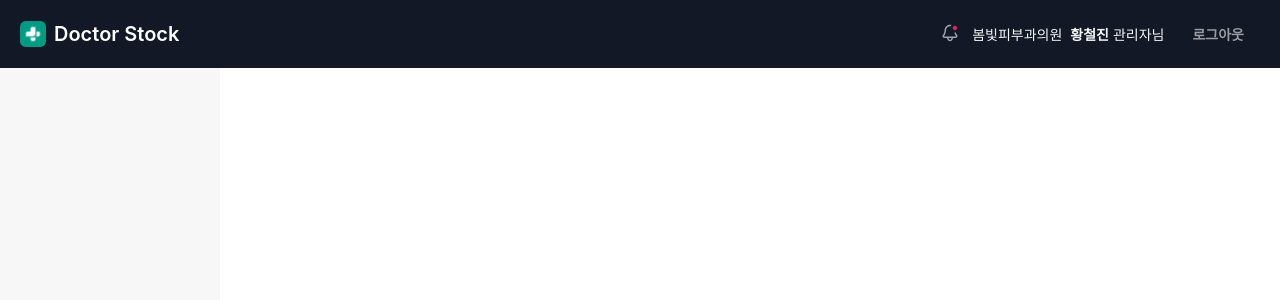
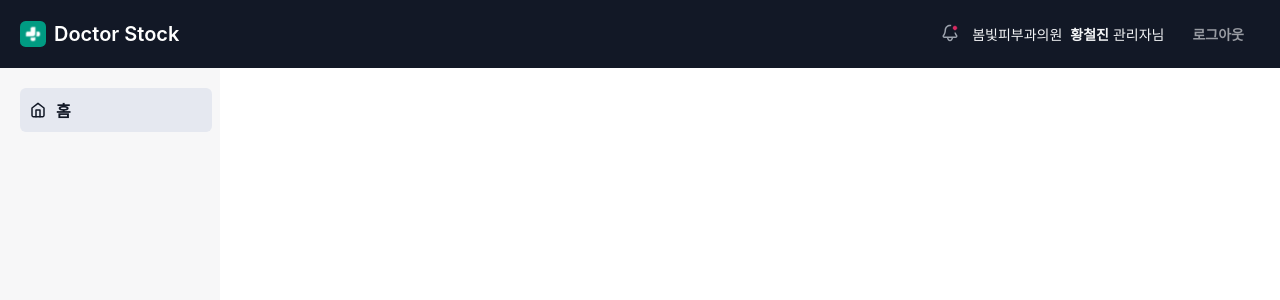
Before and after one commit to DoctorStock/doctorstock-web, a Next.js app: page / in a window 1280 px wide. Shown: the top 300 px of the page. Built offline with nearby package versions, Linux system fonts and the light colour scheme.

Commit message:
[Feat] Sidebar 홈 메뉴 아이템 구현

```diff
--- a/app/components/layout/Sidebar/page.tsx
+++ b/app/components/layout/Sidebar/page.tsx
@@ -1,11 +1,29 @@
 'use client';
 
+import Link from 'next/link';
+import { usePathname } from 'next/navigation';
 import styles from './page.module.css';
 
 export default function Sidebar() {
+  const pathName = usePathname();
+  const isActive = pathName === '/';
+
   return (
     <aside className={styles.sidebar}>
-
+      <nav className={styles.nav}>
+        <Link
+          href="/"
+          className={`${styles.menuItem} ${isActive ? styles.active : ''}`}
+        >
+          <img
+            src="/assets/home.svg"
+            alt="홈"
+            width={20}
+            height={20}
+          />
+          홈
+        </Link>
+      </nav>
     </aside>
   );
 }
```
